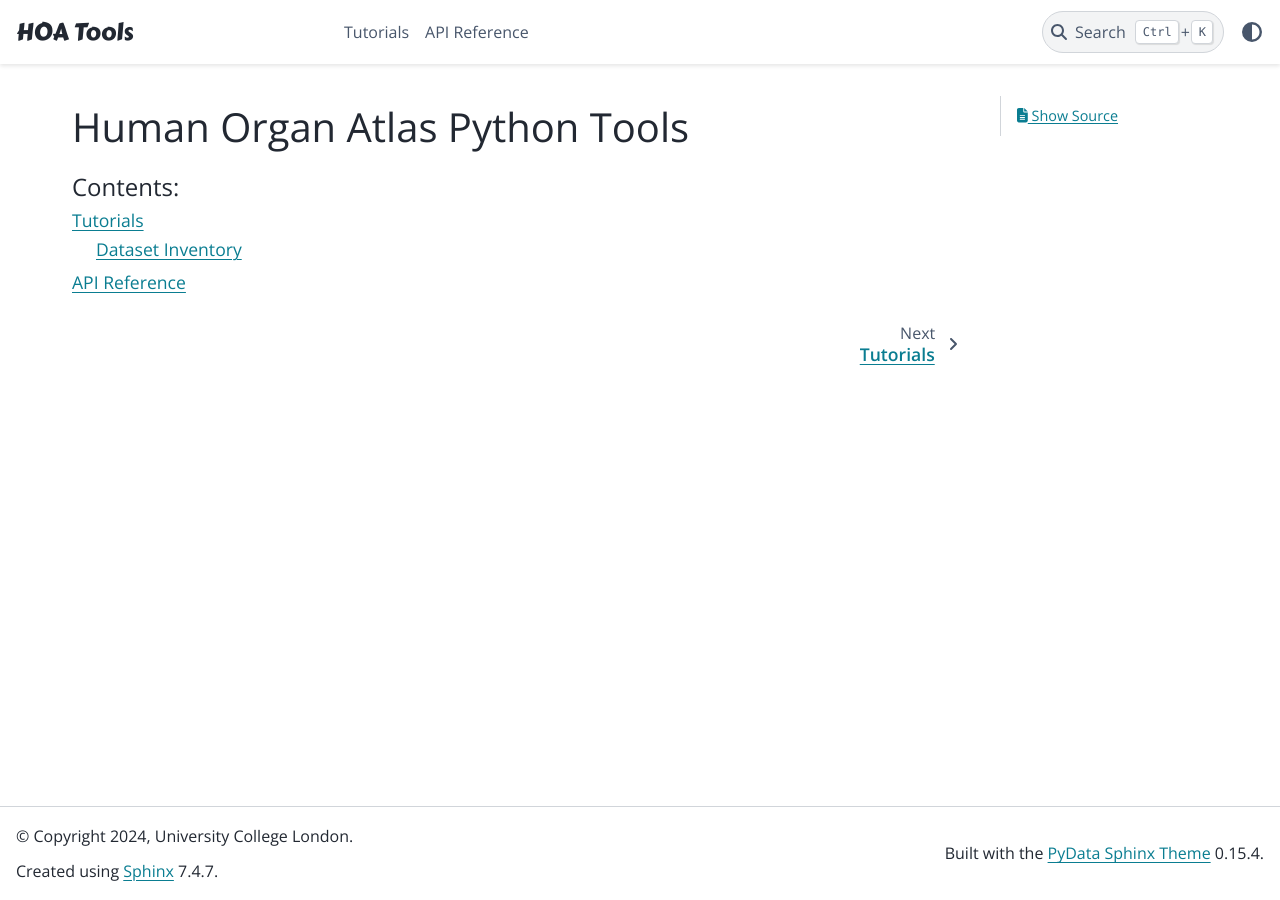
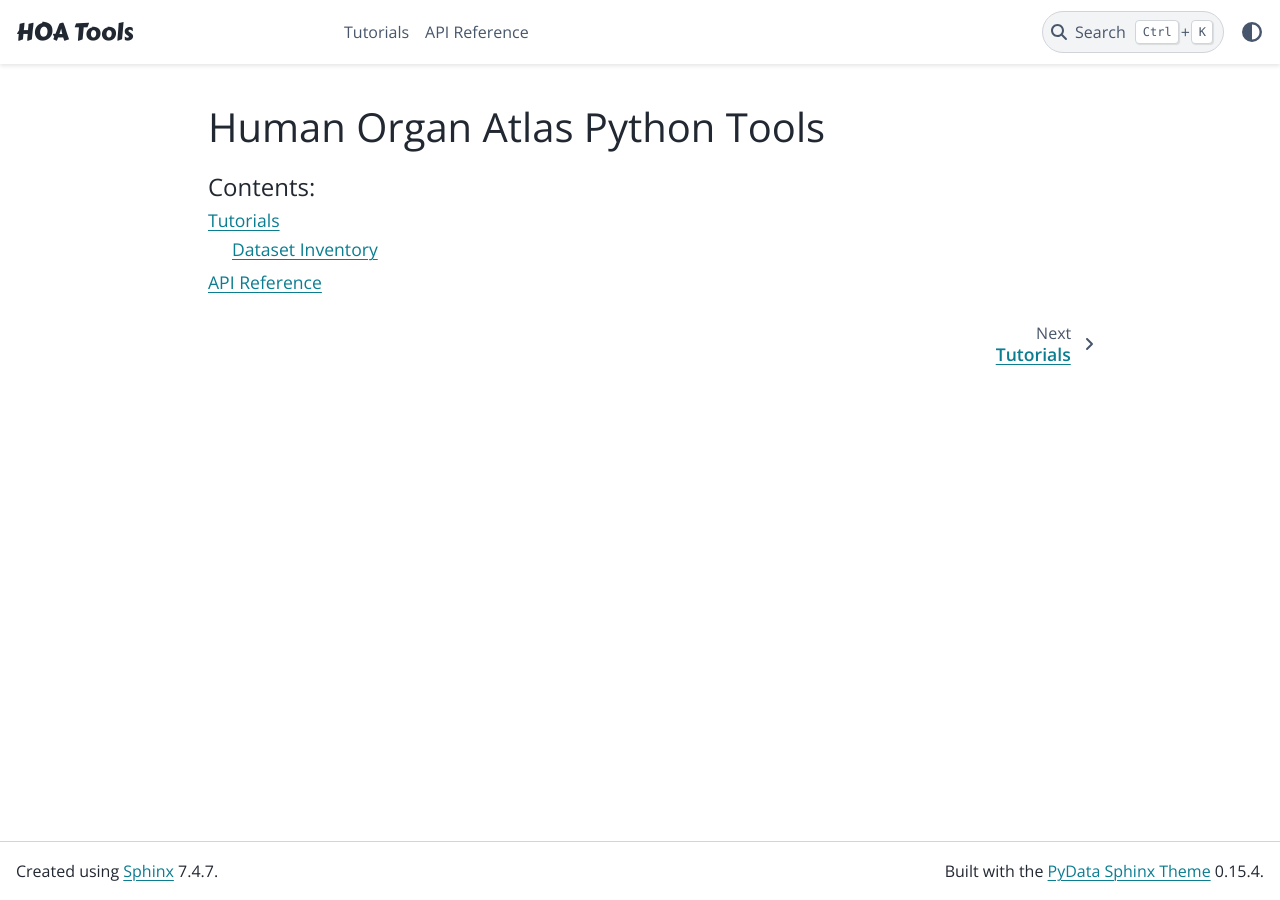
Before and after one commit to HumanOrganAtlas/hoa-tools, a Sphinx documentation site: the page built from docs/index.rst, in a window 1280 px wide. Built offline with Sphinx 7.4.7 and the PyData theme 0.15.4, drawn with Linux system fonts in a browser that asks for light colours; the version number could not be read and is left out; some of the changed lines change nothing that is shown.

Commit message:
Clean up conf.py

```diff
--- a/docs/conf.py
+++ b/docs/conf.py
@@ -5,20 +5,24 @@
 https://www.sphinx-doc.org/en/master/usage/configuration.html
 """
 
+import hoa_tools
+
 # Project information
 # https://www.sphinx-doc.org/en/master/usage/configuration.html#project-information
-
 project = "hoa-tools"
-copyright = "2024, University College London"
+project_copyright = "2024, University College London"
 author = "David Stansby"
+version = hoa_tools.__version__
+release = hoa_tools.__version__
 
 # General configuration
 # https://www.sphinx-doc.org/en/master/usage/configuration.html#general-configuration
-
-
-templates_path = ["_templates"]
 exclude_patterns = ["_build", "Thumbs.db", ".DS_Store"]
 default_role = "any"
+nitpicky = True
+
+# Internationalisation
+language = "en"
 
 # Extension configuration
 extensions = ["numpydoc", "sphinx_automodapi.automodapi", "sphinx.ext.intersphinx"]
@@ -29,7 +33,6 @@
 
 # Options for HTML output
 # https://www.sphinx-doc.org/en/master/usage/configuration.html#options-for-html-output
-
 html_theme = "pydata_sphinx_theme"
 html_static_path = ["_static"]
 html_css_files = [
@@ -40,3 +43,6 @@
         "text": "HOA Tools",
     }
 }
+html_use_index = False
+html_show_sourcelink = False
+html_show_copyright = False
```
